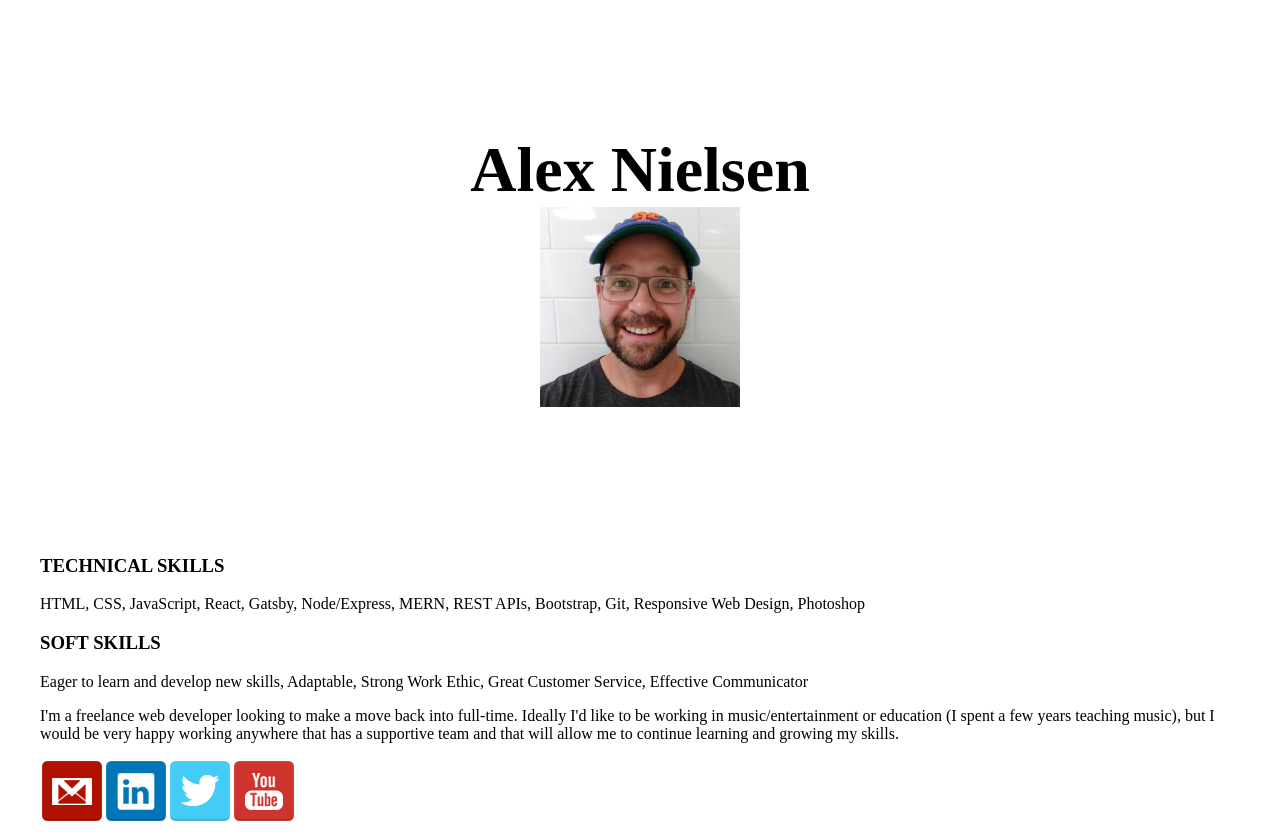
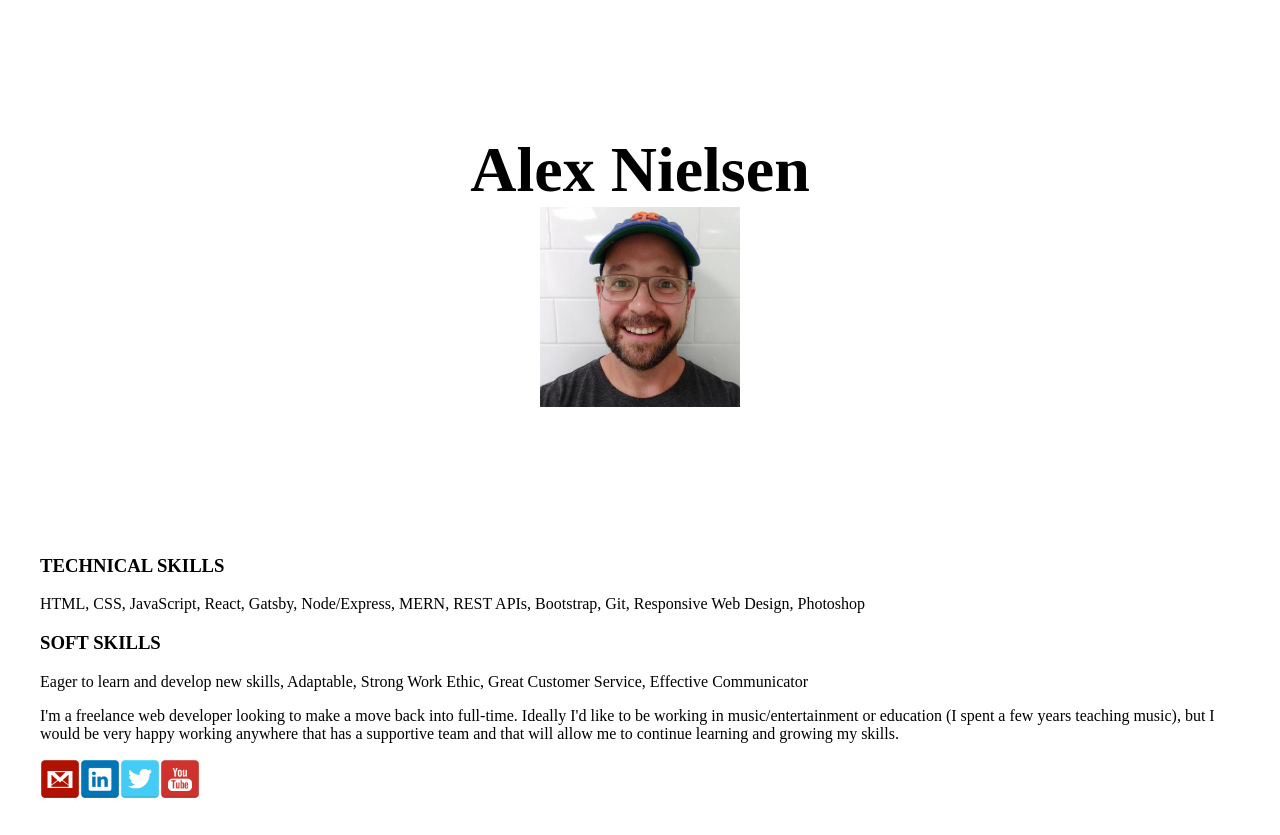
Before and after one commit to bushbass/new-blog-portfolio-next, a Next.js app: page / in a window 1280 px wide. After the commit the page ends 811 px from the top, so only its background shows below. Built offline with nearby package versions, Linux system fonts and the light colour scheme.

Commit message:
added Image to social icons

```diff
--- a/components/SocialIcons.jsx
+++ b/components/SocialIcons.jsx
@@ -1,29 +1,39 @@
+import Image from 'next/image';
+
 function SocialIcons() {
   return (
     <div className="social-image-container">
       <a href="http://AlexNielsen.com/resume">
-        <img
+        <Image
+          width={40}
+          height={40}
           className="social-image"
           src={`/images/social/gmail.png`}
           alt="gmail logo"
         />
       </a>
       <a href="https://linkedin.com/in/alex-nielsen-nj">
-        <img
+        <Image
+          width={40}
+          height={40}
           className="social-image"
           src={`/images/social/linkedin.png`}
           alt="linkedin logo"
         />
       </a>
       <a href="https://twitter.com/BigAlsHouse">
-        <img
+        <Image
+          width={40}
+          height={40}
           className="social-image"
           src={`/images/social/twitter.png`}
           alt="twitter logo"
         />
       </a>
       <a href="https://www.youtube.com/channel/UCqdNQHOLz3PmB4cDvQkdQ1w/">
-        <img
+        <Image
+          width={40}
+          height={40}
           className="social-image"
           src={`/images/social/youtube.png`}
           alt="youtube logo"
```
